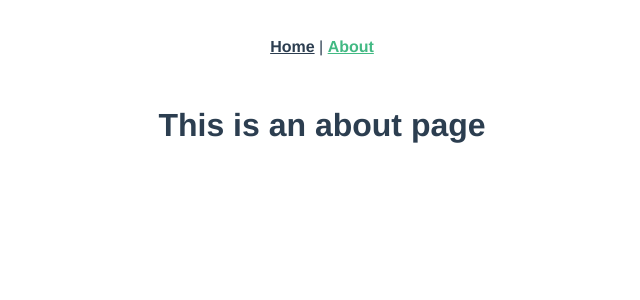
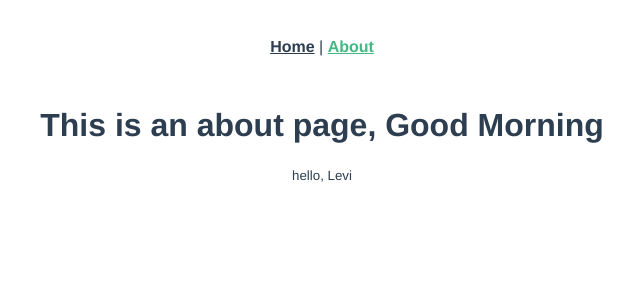
Before and after one commit to wangyuanjian/Levi-Vue2-Template, a Vue app: page /about in a window 1280 px wide. Shown: the top 300 px of the page, without its empty margins (318-958 px from the left). Built offline with nearby package versions, Linux system fonts and the light colour scheme.

Commit message:
vue2 template vue-i18n

```diff
--- a/package.json
+++ b/package.json
@@ -11,6 +11,7 @@
     "core-js": "^3.6.5",
     "vue": "^2.6.11",
     "vue-class-component": "^7.2.3",
+    "vue-i18n": "^8.24.4",
     "vue-property-decorator": "^9.1.2",
     "vue-router": "^3.2.0",
     "vuex": "^3.4.0"
--- /dev/null
+++ b/src/i18n/en.ts
@@ -0,0 +1,4 @@
+export default {
+  morning: 'Good Morning',
+  greeting: 'hello, {name}',
+}
--- /dev/null
+++ b/src/i18n/index.ts
@@ -0,0 +1,21 @@
+import VueI18n from 'vue-i18n';
+import Vue from 'vue';
+import enUS from './en';
+import zhCN from './zh';
+
+Vue.use(VueI18n);
+
+const i18n = new VueI18n({
+  // 从浏览器的语言中获取当前语言
+  locale: navigator.language,
+  // 如果没有配置用户语言, 就默认为英文
+  fallbackLocale: 'en',
+  // 如果没有配置用户语言, 控制台会弹出警告, 需要关闭
+  silentFallbackWarn: true,
+  messages: {
+    'en-US': enUS,
+    'zh-CN': zhCN,
+  },
+});
+
+export default i18n;
--- /dev/null
+++ b/src/i18n/zh.ts
@@ -0,0 +1,4 @@
+export default {
+  morning: '早上好',
+  greeting: '你好, {name}',
+}
--- a/src/main.ts
+++ b/src/main.ts
@@ -2,11 +2,19 @@ import Vue from 'vue';
 import App from './App.vue';
 import router from './router';
 import store from './store';
+import i18n from './i18n';
 
 Vue.config.productionTip = false;
 
-new Vue({
+const app = new Vue({
   router,
   store,
+  i18n,
   render: (h) => h(App),
 }).$mount('#app');
+
+// 下面的配置可选.
+// 这个配置会在修改浏览器语言时生效, 如果不加这个配置, 改变浏览器语言后需要手动刷新页面才会生效
+window.onlanguagechange = function() {
+  app.$i18n.locale = navigator.language;
+}
--- a/src/views/About.vue
+++ b/src/views/About.vue
@@ -1,5 +1,20 @@
 <template>
   <div class="about">
-    <h1>This is an about page</h1>
+    <h1>This is an about page, {{ $t('morning') }}</h1>
+    <small>{{ $t('greeting', {name}) }}</small>
   </div>
 </template>
+
+<script lang="ts">
+import { Component, Vue } from 'vue-property-decorator';
+
+@Component({
+  components: {
+  },
+})
+export default class About extends Vue {
+
+  private name: string = 'Levi';
+
+}
+</script>
```
Also changed, not shown: 2 other files (tests, documents, lock files or other folders).
